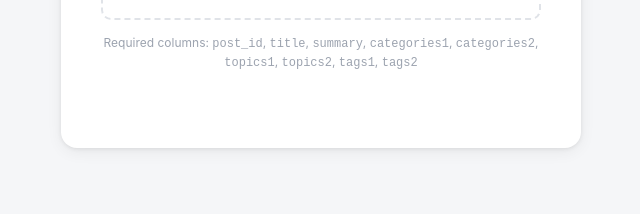
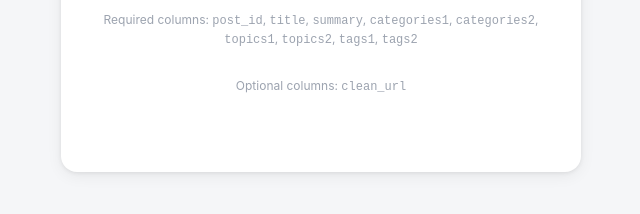
Before and after one commit to MingZhu5281/tags-choosing-tool, a plain HTML site: page index.html in a window 1280 px wide. Shown: the part 492-706 px from the top of the page, without its empty margins (319-959 px from the left). Drawn offline with Linux system fonts and the light colour scheme.

Commit message:
add optional column description: clean_url

```diff
--- a/index.html
+++ b/index.html
@@ -34,6 +34,9 @@
         Required columns: <code>post_id</code>, <code>title</code>, <code>summary</code>,
         <code>categories1</code>, <code>categories2</code>, <code>topics1</code>,
         <code>topics2</code>, <code>tags1</code>, <code>tags2</code>
+      </p>
+      <p class="upload-hint">
+        Optional columns: <code>clean_url</code>
       </p>
 
       <div id="upload-error" style="display:none;margin-top:14px;padding:10px 14px;background:#fef2f2;border:1px solid #fca5a5;border-radius:6px;font-size:13px;color:#dc2626;"></div>
```
